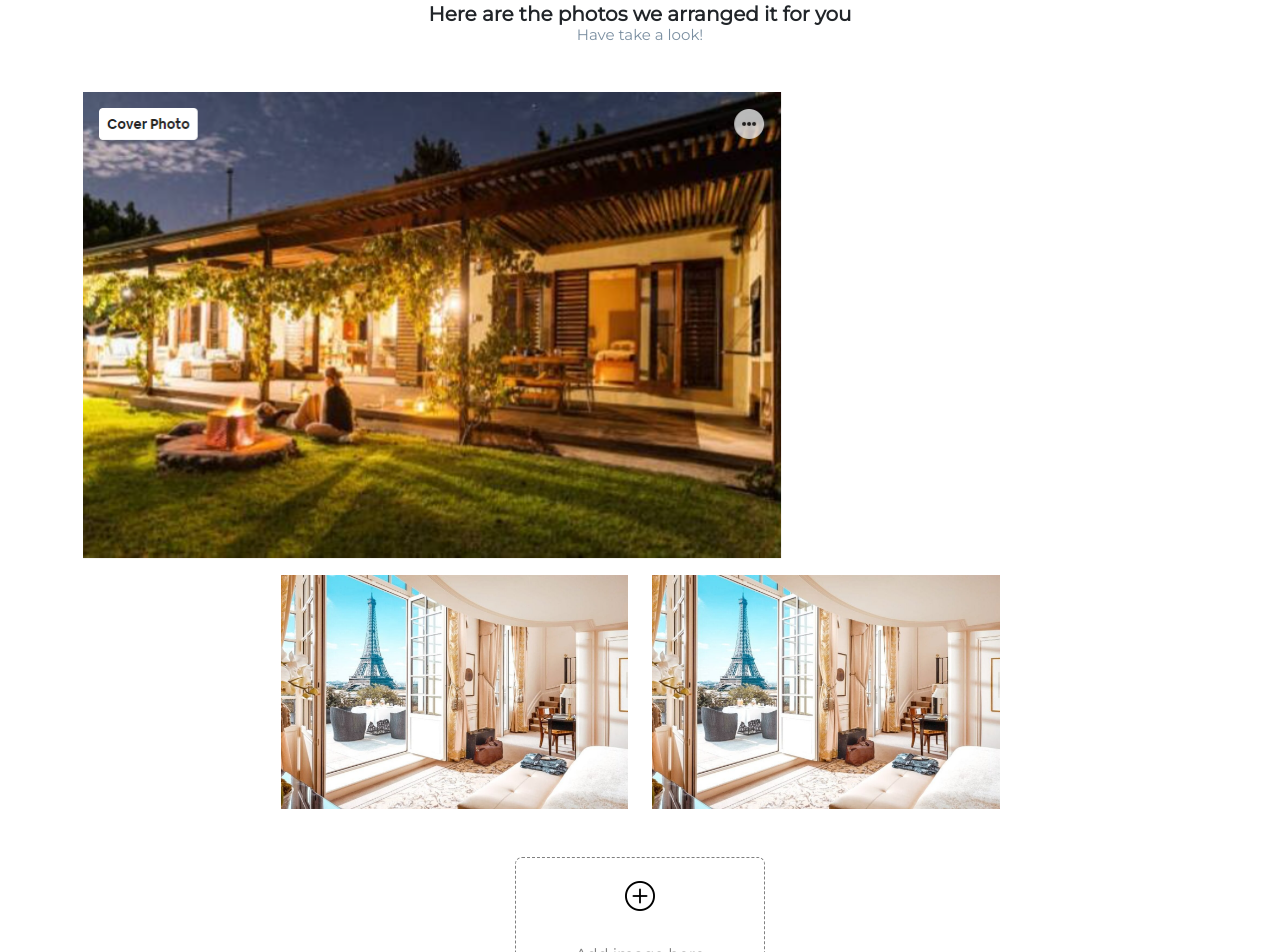
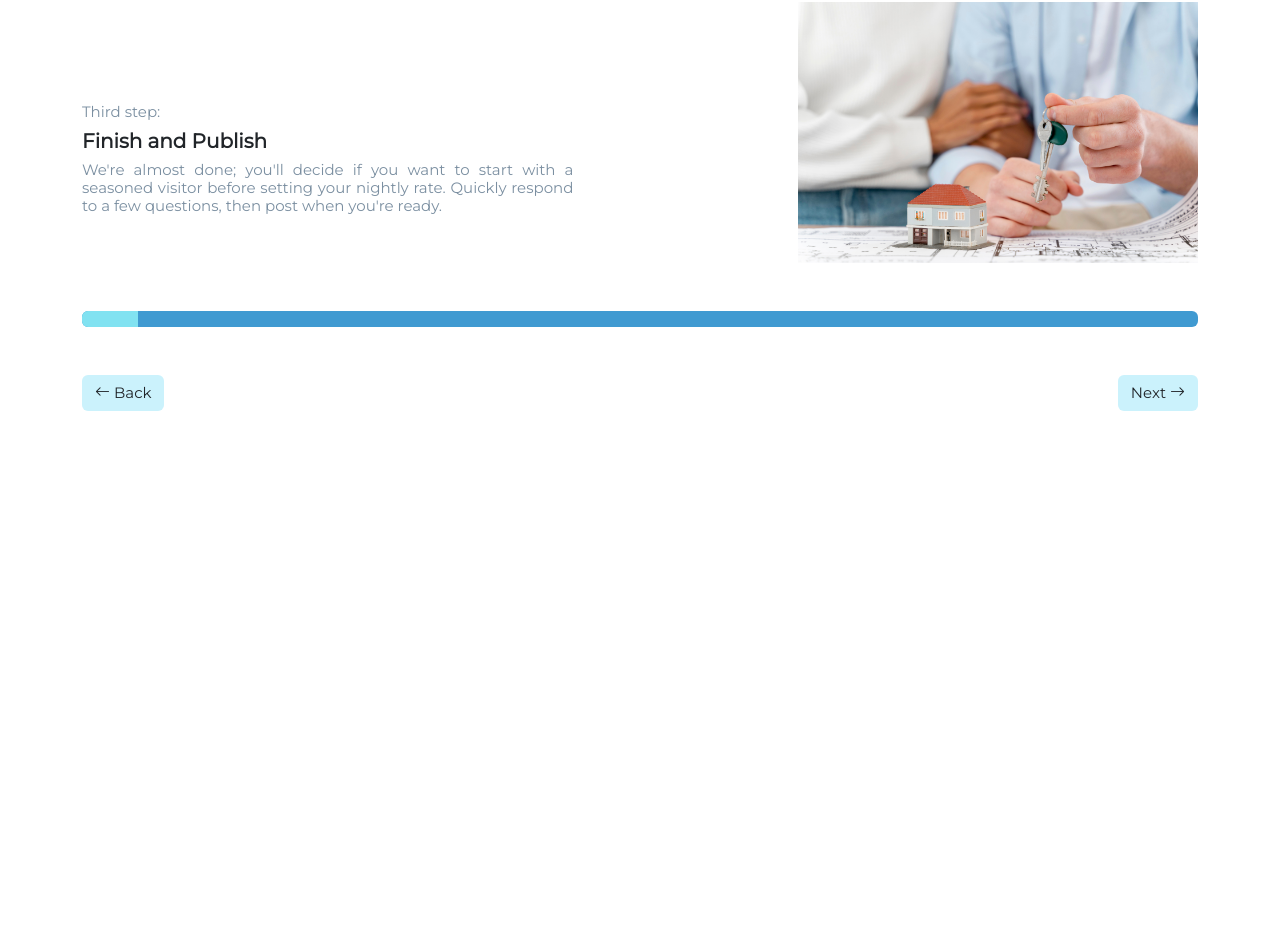
Before and after one commit to BalteeBhaii/WeHost, a React (Create React App) app: page /property in a window 1280 px wide. Shown: the part 178-1130 px from the top of the page. After the commit the page ends 800 px from the top, so only its background shows below. Built offline with nearby package versions, Linux system fonts and the light colour scheme.

Commit message:
designing of host of property done

```diff
--- a/src/components/verifyPropertyComponent/ninethStep.js
+++ b/src/components/verifyPropertyComponent/ninethStep.js
@@ -5,8 +5,10 @@ const NinethStep= () => {
             <div className='container '>
                 <h3 className='verify-2nd-title mb-0 mt-5 text-center'>Here are the photos we arranged it for you </h3>
                 <h4 className='text-center'>Have take a look! </h4>
-                <div className=' col-md-5 col-sm-12 mt-5 '>
+                <div className='row '>
+                <div className=' col-12 mt-5 d-flex justify-content-center '>
                 <img className='upload-main-image' src='/images/houseimage1.png' alt="" />
+                </div>
                 </div>
                 <div className='row uploaded-images'>
                     <div className='col-6 mt-3'>
@@ -16,12 +18,15 @@ const NinethStep= () => {
                     <img className='uploaded-image' src='/images/explore-1.jpg' alt="" />
                     </div>
                 </div>
-                <div className='col-md-5 col-sm-12 mt-5  photos-drag-files-wrapper'>
-                <div className="photoDropBox"><i className="bi bi-plus-circle drag-file-image "></i>
-                <p className=' mt-4'>Add image here</p>
+                <div className='row uploaded-images'>
+                    <div className='col-6 mt-3 d-flex d-flex justify-content-center align-item-center flex-column photos-drag-files-wrapper'>
+                    <div className="photoDropBox"><i className="bi bi-plus-circle drag-file-image "></i>
+                <p className=' mt-4 d-none d-md-block'>Add image here</p>
+                </div>
+                    </div>
 
                 </div>
-                </div>
+
             </div>
         </>
     );
--- /dev/null
+++ b/src/components/verifyPropertyComponent/stepThree.js
@@ -0,0 +1,29 @@
+import React from 'react';
+const StepThree = () => {
+    return (
+        <div className='container'>
+            <div className='row align-items-end mt-5'>
+                <div className='col-12 col-md-6'>
+                    <div className='firstStep-text mb-5'>
+                        <h6>Third step: </h6>
+                        <h1>Finish and Publish</h1>
+                        <h4>
+                            We're almost done; you'll decide if you want
+                            to start with a seasoned visitor before setting
+                            your nightly rate. Quickly respond to a few
+                            questions, then post when you're ready.
+                        </h4>
+                    </div>
+                </div>
+                <div className='col-12 col-md-6 d-flex justify-content-md-end justify-content-sm-start'>
+                    <div className='firstStep-img'>
+                        <img src='/images/stepthree.png' />
+                    </div>
+                </div>
+
+            </div>
+        </div>
+    );
+}
+
+export default StepThree;
--- /dev/null
+++ b/src/components/verifyPropertyComponent/tenthStep.js
@@ -0,0 +1,23 @@
+import React from 'react';
+const TenthStep = () => {
+    return (
+        <>
+            <div className='container'>
+                <h3 className='verify-2nd-title mb-0 mt-5'>Add a title and a perfect description which explain your house</h3>
+                <h4 className='mt-4'>Write your title here </h4>
+                <div class="input-group-prepend property-title-field">
+                <input type="text" class="form-control"  aria-label="Username" aria-describedby="basic-addon1"/>
+
+                </div>
+                <h4 className='mt-4'>Write your description here which tell us about your house </h4>
+                <div class="input-group property-title-field">
+                <textarea class="form-control" aria-label="With textarea" maxlength="100"></textarea>
+
+                </div>
+                <h4 className='mt-2'>0/100</h4>
+            </div>
+        </>
+    );
+}
+
+export default TenthStep;
--- a/src/globalcss/styles.css
+++ b/src/globalcss/styles.css
@@ -2058,6 +2058,12 @@ line-height: 37px;
     transform: scale(1.2);
     margin-right: 4px;
 }
+.amenities-icon{
+    transform: scale(1.2);
+    margin-right: 4px;
+    width: auto;
+    height: 20px;
+}
 
 .verify-2nd-list-item {
     cursor: pointer;
@@ -2158,20 +2164,23 @@ line-height: 37px;
     cursor: pointer;
 }
 .photos-drag-files-wrapper{
-    max-width:250px;
-    margin:0 auto;
+    max-width:381px;
     margin-top:40px;
     cursor: pointer;
+    aspect-ratio: 2/0.8;
 }
 .photoDropBox{
     padding: 1rem 1rem;
     border: 1px dashed gray;
     text-align: center;
     color: gray;
-    border-radius: 7px;
+
+    width: 100%;
 }
 .upload-main-image{
-    max-width: 700px;
+      max-width: 722px;;
+      width: 100%;
+      height: auto;
 }
 .uploaded-image{
     max-width: 100%;
@@ -2181,7 +2190,11 @@ line-height: 37px;
        margin: auto;
 }
 /* image upload section Ended */
-
+.property-title-field{
+    max-width: 618px;
+    width: 100%;
+
+}
 @media screen and (max-width: 1025px) {
     .figure-text-sizing h2{
         font-size: 18px;
--- a/src/pages/verifyPropertyPage.js
+++ b/src/pages/verifyPropertyPage.js
@@ -12,9 +12,12 @@ import StepTwo from '../components/verifyPropertyComponent/stepTwo';
 import SeventhStep from '../components/verifyPropertyComponent/seventhStep';
 import EightStep from '../components/verifyPropertyComponent/eightStep';
 import NinethStep from '../components/verifyPropertyComponent/ninethStep';
+import TenthStep from '../components/verifyPropertyComponent/tenthStep';
+import StepThree from '../components/verifyPropertyComponent/stepThree';
+
 import '../globalcss/styles.css';
 const VerifyPropertyPage = () => {
-    const [page, setPage] = useState(10)
+    const [page, setPage] = useState(12)
     return (
         <>
             <PropertyHeader/>
@@ -31,6 +34,8 @@ const VerifyPropertyPage = () => {
                     {(page === 8) && <SeventhStep/>}
                     {(page === 9) && <EightStep/>}
                     {(page === 10) && <NinethStep />}
+                    {(page === 11) && <TenthStep />}
+                    {(page === 12) && <StepThree />}
                     <div className='position-relative container'>
                         <div className="progress my-5" style={{background: '#0079c2bf'}}>
                             <div className="progress-bar" style={{width: '5%', background: '#81E2F1'}}></div>
```
Also changed, not shown: src/components/verifyPropertyComponent/seventhStep.js (+20 -20 lines), public/images/stepthree.png (added).
